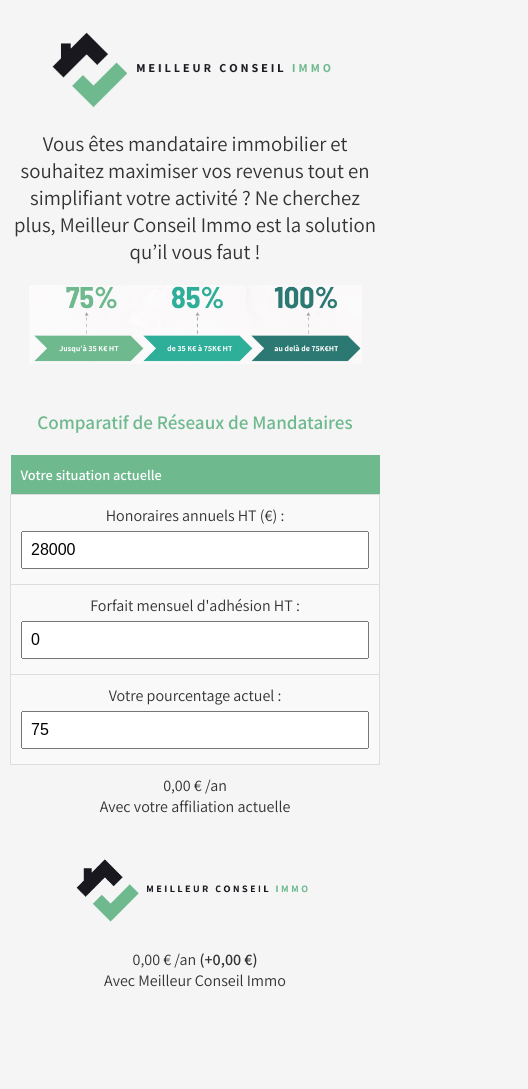
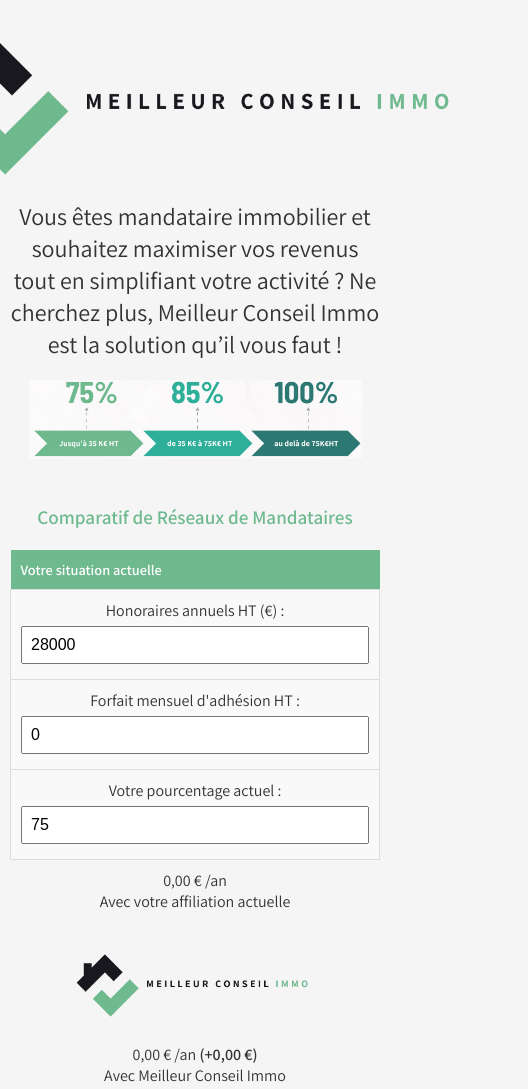
Before and after one commit to Vivien77500/recrutement, a plain HTML site: page index.html in a window 390 px wide. Shown: the whole page, 528 px wide, since content can reach past the window. Before the commit the page ends 1021 px from the top, so only its background shows below. Drawn offline with Linux system fonts and the light colour scheme.

Commit message:
Add files via upload

```diff
--- a/index.html
+++ b/index.html
@@ -29,7 +29,7 @@
         }
 
         header img {
-            height: 100px;
+            height: 200px; /* Taille doublée */
         }
 
         .intro-section {
@@ -42,7 +42,7 @@
 
         .intro-text {
             width: 100%;
-            font-size: 1.3em;
+            font-size: 2em; /* Taille agrandie */
             color: #333;
             text-align: center;
             margin-bottom: 20px;
@@ -151,7 +151,11 @@
 
         @media (max-width: 768px) {
             header img {
-                height: 80px;
+                height: 150px; /* Réduit pour les petits écrans */
+            }
+
+            .intro-text {
+                font-size: 1.5em; /* Taille réduite pour petits écrans */
             }
 
             h2 {
```
